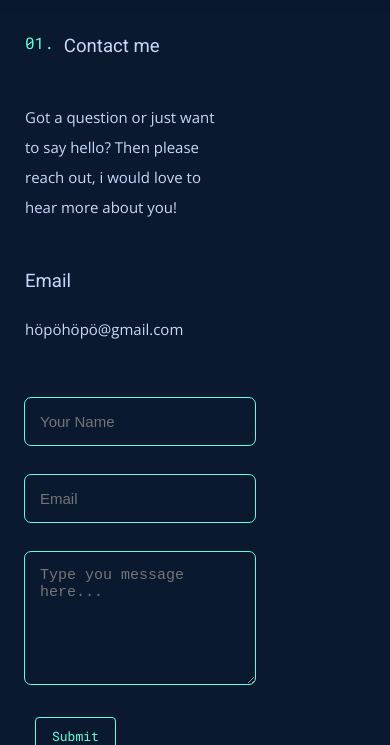
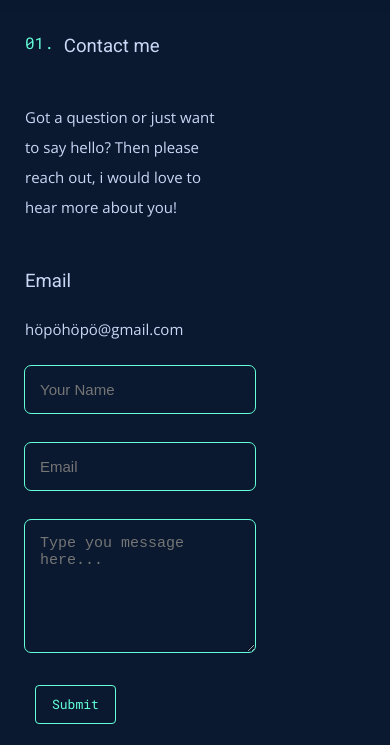
Before and after one commit to MrBabuls/-MrBabuls-.github.io, a plain HTML site: page pages/contact.html in a window 390 px wide. Shown: the part 87-832 px from the top of the page. Drawn offline with nearby package versions, Linux system fonts and the light colour scheme.

Commit message:
fixed contact site

```diff
--- a/css/style.css
+++ b/css/style.css
@@ -19,7 +19,7 @@
 main{
     margin: 0px auto;
     max-width: 1600px;
-    min-height: 100vh;
+    min-height: 50vh;
     padding: 200px 150px;
 }
 
@@ -947,9 +947,16 @@ ul.skill-list li {
  /*-----------------------------------------------------------------------
  Contact section */
 
-.contact_styledText{
-    visibility: visible;
+.contact-content{
+    max-width: 900px;
 }
+
+.contact-content .inner{
+    display: grid;
+    grid-template-columns: 3fr 2fr;
+    gap: 50px;
+}
+
 
 .contact-left{
     width: 400px;
@@ -1027,10 +1034,16 @@ form input, form textarea{
     }
     .contact-left, .contact-right{
         flex-basis: 100%;
-        height: 350px;
+        height: 250px;
         width: 200px;
     }
   }
+
+  @media (max-width: 768px){
+    .contact-content .inner {
+        display: block;
+    }
+}
  /*-----------------------------------------------------------------------
  Footer section */
 
--- a/pages/contact.html
+++ b/pages/contact.html
@@ -69,10 +69,10 @@
         ================================================== -->
         <main>
             <section id="contact" class="contact-content">
+                <h2 class="numbered-heading">Contact me</h2>
                     <div class="inner">
                         <div class="contact_styledText">
                             <div class="contact-left">
-                        <h2 class="numbered-heading">Contact me</h2>
                                 <p>Got a question or just want to say hello? Then please reach out, i would love to hear more about you!</p>
                                 <h2>Email</h2>
                                 <div class="email-text">
@@ -80,6 +80,7 @@
                                 </div>
                             </div>
                         </div>
+                        <div>
                             <div class="contact-right">
                                 <form>
                                     <input type="text" name="Name" placeholder="Your Name" required>
@@ -87,6 +88,8 @@
                                     <textarea name="Message" rows="6" placeholder="Type you message here..."></textarea>
                                     <button type="submit" class="btn">Submit</button>
                                 </form>
+                            </div>
+                        </div>
                     </div>
             </section>
         </main>
```
Lines whose indentation alone changed are shown as unchanged.
